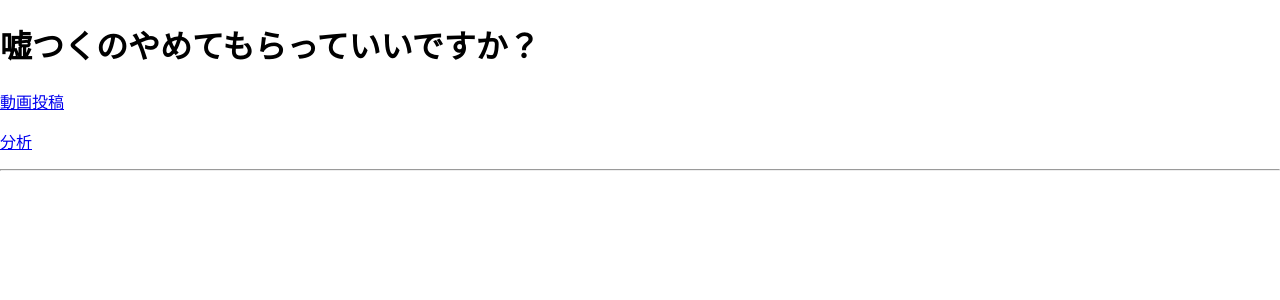
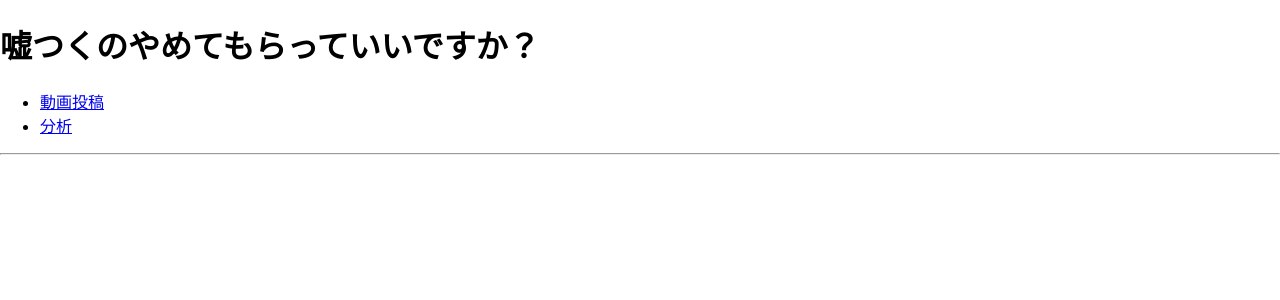
Before and after one commit to YumaFuu/team-kamata, a React (Create React App) app in the folder frontend/: page / in a window 1280 px wide. Shown: the top 300 px of the page. Built offline with nearby package versions, Linux system fonts and the light colour scheme.

Commit message:
[fix]router

```diff
--- a/frontend/src/App.js
+++ b/frontend/src/App.js
@@ -1,28 +1,27 @@
 import React from "react";
-import { Route, Routes, BrowserRouter } from "react-router-dom";
+import { Route, Routes, BrowserRouter, Link } from "react-router-dom";
 import Video from "./Video"
 import Analyze from "./Analyze"
 
 function App() {
   return (
+    <BrowserRouter>
     <div>
+
       <h1>嘘つくのやめてもらっていいですか？</h1>
-    <p>
-      <a href="video">動画投稿</a>
-    </p>
-    <p>
-      <a href="analyze">分析</a>
-    </p>
-    <hr />
+      <ul>
+        <li><Link to="/video">動画投稿</Link></li>
+        <li><Link to="/analyze">分析</Link></li>
+      </ul>
+      <hr />
 
-    <BrowserRouter>
-      <Routes>
-      <Route exact path="analyze" element={<Analyze />} />
-      <Route path="video" element={<Video />} />
-      </Routes>
-    </BrowserRouter>
+        <Routes>
+        <Route path="analyze" element={<Analyze />} />
+        <Route path="video" element={<Video />} />
+        </Routes>
 
     </div>
+    </BrowserRouter>
   );
 }
 
```
